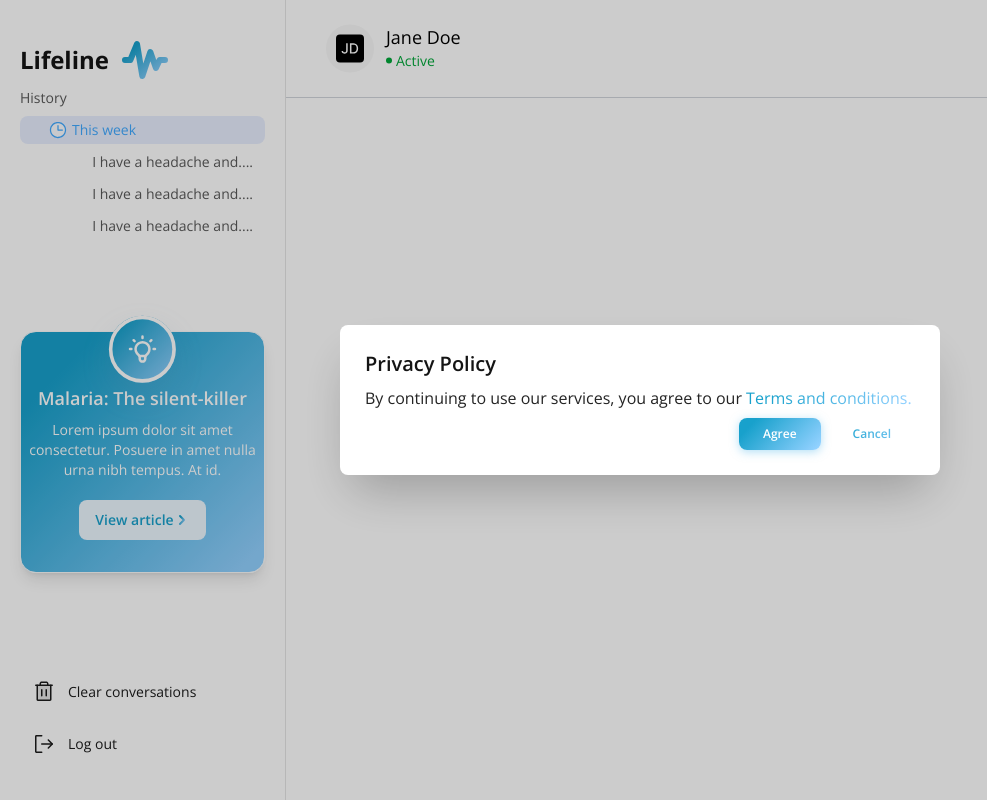
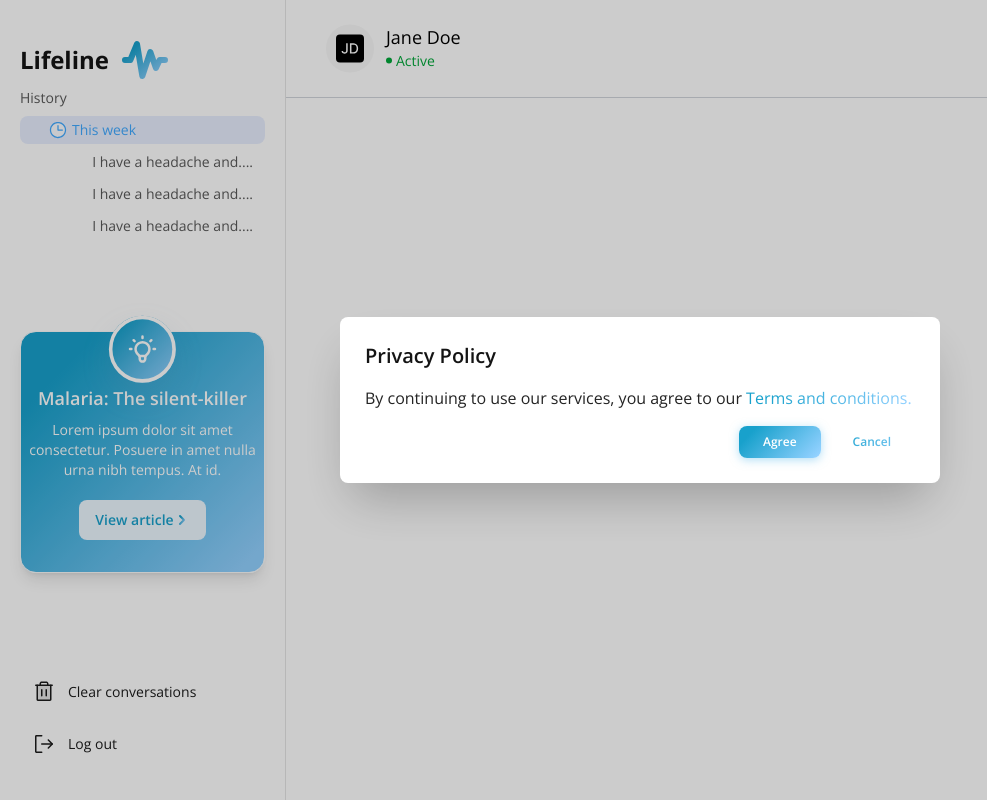
Before and after one commit to shadrxcc/lifelineai, a React (Vite) app: page /dashboard in a window 1280 px wide. Shown: the whole page, without its empty margins (0-987 px from the left). Built offline with nearby package versions, Linux system fonts and the light colour scheme.

Commit message:
feat: add gap to privacy policy card

```diff
--- a/src/components/PrivacyPolicy.tsx
+++ b/src/components/PrivacyPolicy.tsx
@@ -9,11 +9,13 @@ const PrivacyPolicy: React.FC<PrivacyPolicyProps> = (props) => {
   return (
     <Modal onClose={props.onClose}>
       <div className="privacy-policy w-[600px] m-auto">
+
         <p className="text-xl font-semibold leading-7 text-[#141414]">Privacy Policy</p>
         <p className="text-[#242424] text-base leading-4">
           By continuing to use our services, you agree to our <span className="gradient-text">Terms and
           conditions.</span>
         </p>
+
         <div className="flex justify-end w-full">
           <div className="flex items-center gap-x-2">
             <button
--- a/src/index.css
+++ b/src/index.css
@@ -144,7 +144,7 @@ html body {
   flex-direction: column;
   display: flex;
   align-items: flex-start;
-  gap: 12px;
+  gap: 20px;
   border-radius: var(--corner-radius-80, 8px);
   border: 1px solid
     var(--neutral-stroke-transparent-rest, rgba(255, 255, 255, 0));
```
